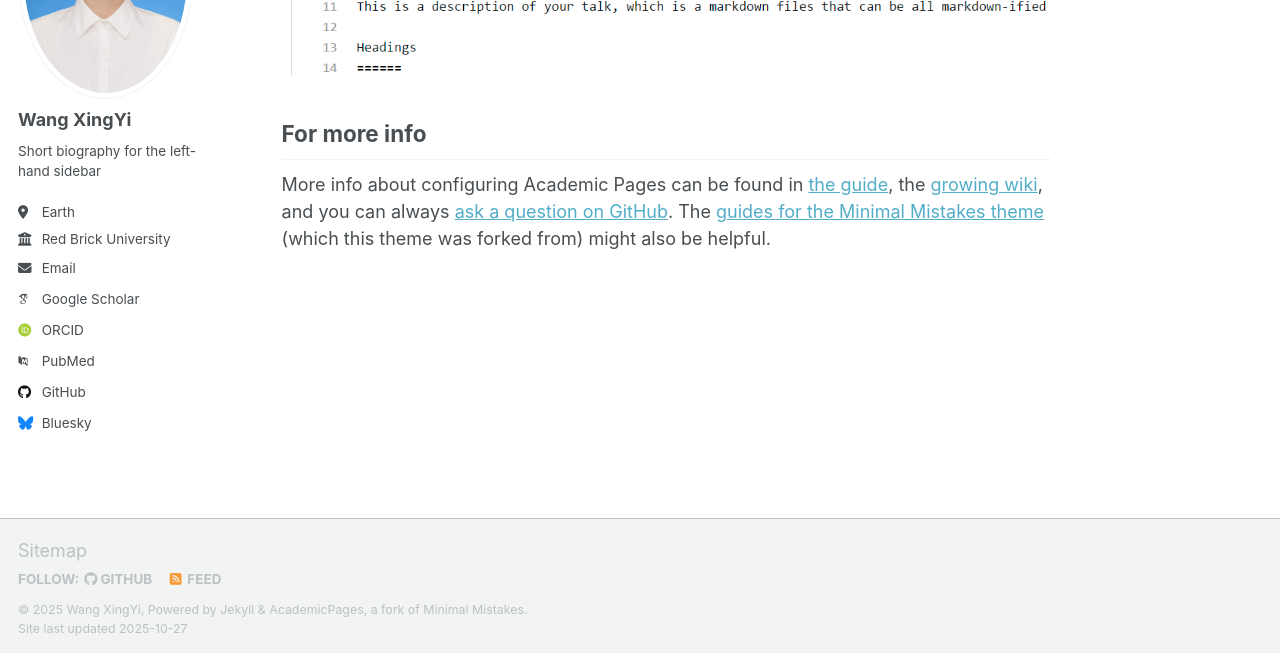
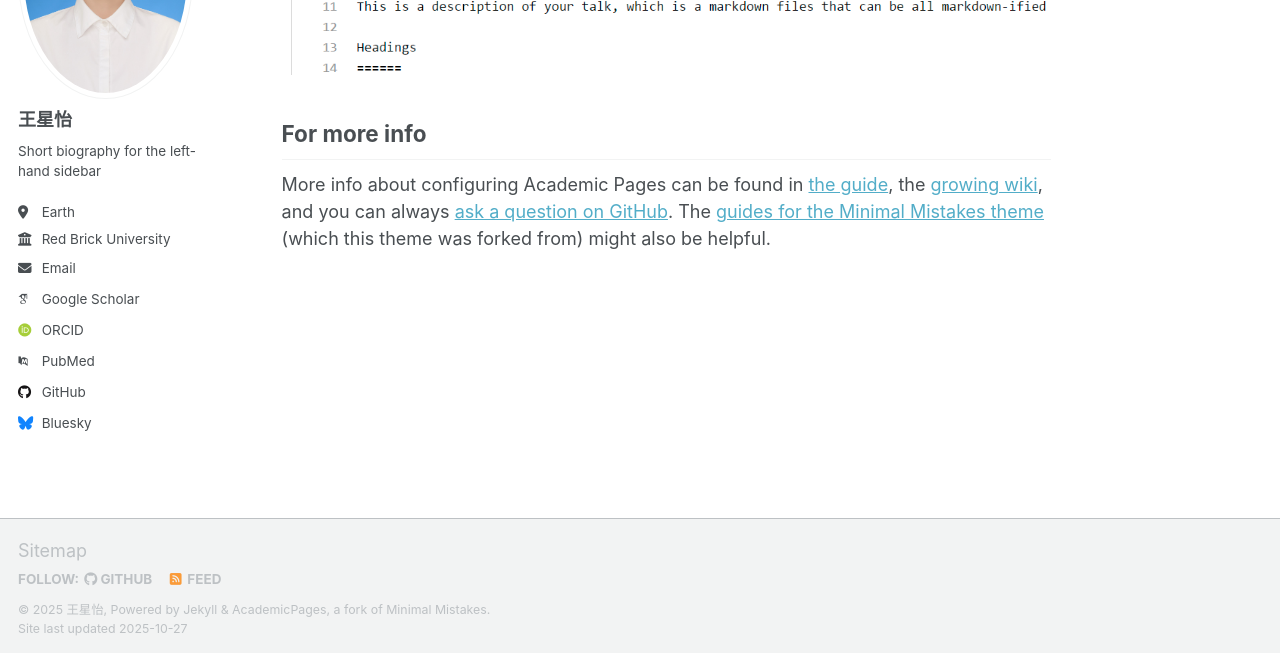
Before and after one commit to Wang-XingYi/Wang-XingYi.github.io, a Jekyll site: the page built from _pages/about.md, in a window 1280 px wide and 900 px high, scrolled down 2880 px. Shown: the part 244-897 px from the top of the window. Built offline with Jekyll 4.4.1, drawn with Linux system fonts in a browser that asks for light colours; some web fonts are replaced; a script that is not in the unit is left out.

Commit message:
Update _config.yml

```diff
--- a/_config.yml
+++ b/_config.yml
@@ -11,7 +11,7 @@ locale                   : "en-US"
 site_theme               : "default" # Currently available options are "default", "air"
 title                    : "王星怡 / Personal Website"
 title_separator          : "-"
-name                     : &name "Wang XingYi"
+name                     : &name "王星怡"
 description              : &description "Your Name's academic portfolio"   # Update this with a general description of your site, this is the default if not overridden by a page
 url                      : https://Wang-XingYi.github.io # The base hostname & protocol for your site e.g. "https://[your GitHub username].github.io",
                                                            # or if you already have some other page hosted on Github then use "https://[your GitHub username].github.io/[Your Repo Name]"
@@ -24,7 +24,7 @@ repository               : "academicpages/Wang-XingYi.github.io"
 author:
   # Biographic information
   avatar           : "WangXingYi.png"
-  name             : "Wang XingYi"
+  name             : "王星怡"
   pronouns         : # example: "she/her"
   bio              : "Short biography for the left-hand sidebar"
   location         : "Earth"
```
